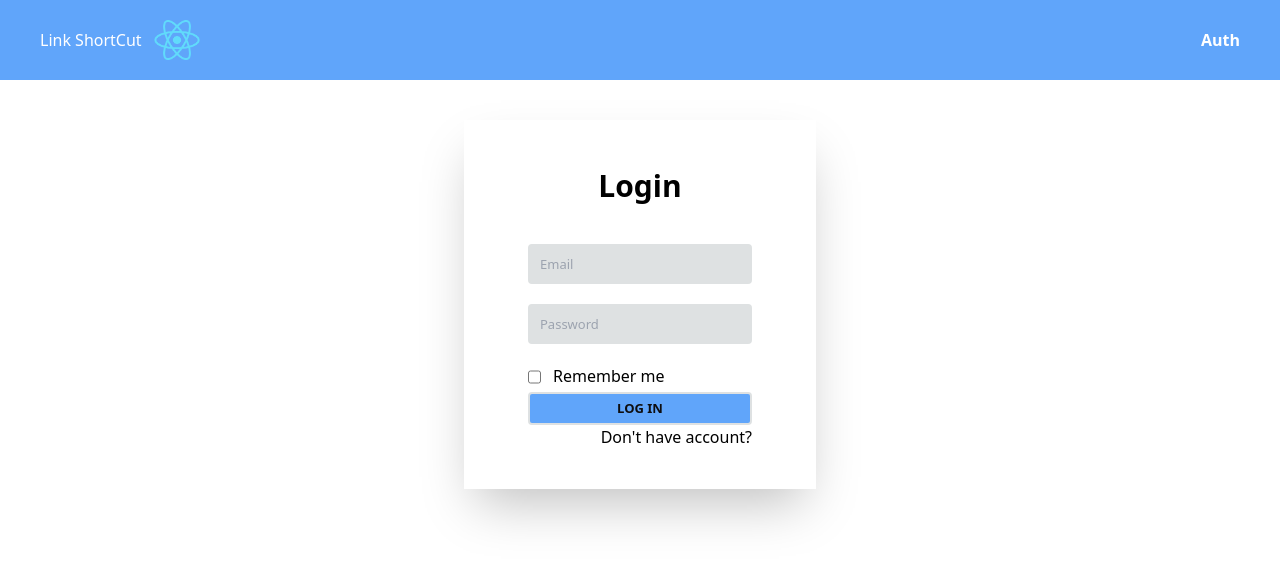
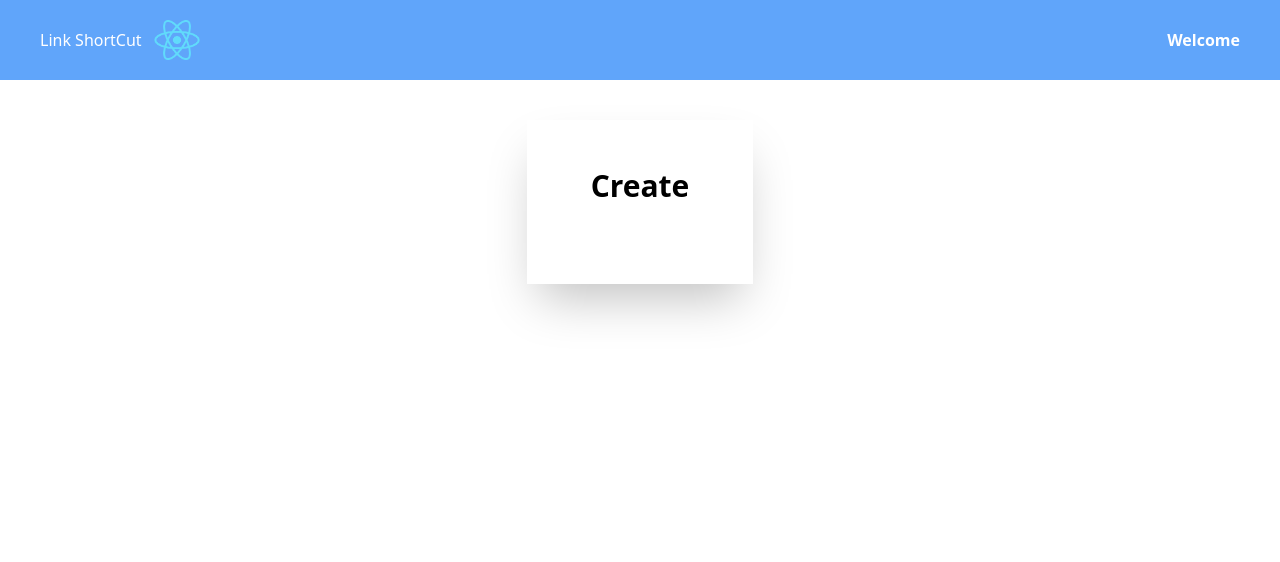
Before and after one commit to maxvol123/LinkShortcut, a React (Create React App) app in the folder client/: page /create in a window 1280 px wide. Before the commit this address led to /. Shown: the top 562 px of the page. Built offline with nearby package versions, Linux system fonts and the light colour scheme.

Commit message:
Add functional setLogin

```diff
--- a/client/src/App.tsx
+++ b/client/src/App.tsx
@@ -1,10 +1,15 @@
-import { useEffect, useState } from "react";
 import { Nav } from "./Nav";
 import { useRoutes } from "./routes";
-import axios from "axios";
+import { Me } from "./hooks/Me";
+import { useState } from "react";
 
 function App() {
-  const routes = useRoutes(false)
+  const [login,setLogin]=useState(false)
+  let routes = useRoutes(login)
+  const promise = Me()
+  promise.then(function (val) {
+    setLogin(true)
+});
   return (
     <div className="App">
       <Nav></Nav>
--- a/client/src/Nav.tsx
+++ b/client/src/Nav.tsx
@@ -1,34 +1,19 @@
 import { useEffect, useState } from "react";
 import icon from "./img/icon.png"
 import axios from "axios";
+import { Me } from "./hooks/Me";
 export function Nav() {
     localStorage.getItem("Token")
     const [username,setName]=useState("")
     const [login,setLogin]=useState(false)
 
-  useEffect(()=>{
-      me()
-      })
-      async function me() {
-        let token = localStorage.getItem("Token")
-
-        if (token) {
-        return axios.get("http://localhost:777/api/auth/me",{
-          headers:{
-            authorization:token!
-          }
-        }).then((res)=>{
-          setName(res.data)
-          console.log(res.data);
-          setLogin(true)
-        })
-        .catch((err)=>{
-            console.log(err);
-            setLogin(false);
-          })
-        }}
-
-    return(
+      const promise= Me()
+      promise.then(function (val) {
+        console.log(val);
+        setLogin(true)
+        setName(val);
+    });
+      return(
         <>
             <div className="py-5 px-10 bg-blue-400 w-full flex center text-white justify-between">
                 <div className="flex">
--- /dev/null
+++ b/client/src/hooks/Me.tsx
@@ -0,0 +1,19 @@
+import axios from "axios"
+    export async function Me() {
+      let token = localStorage.getItem("Token")
+
+      if (token) {
+      return axios.get("http://localhost:777/api/auth/me",{
+        headers:{
+          authorization:token!
+        }
+      }).then((res)=>{
+        console.log(res.data);
+
+        return res.data
+
+      })
+      .catch((err)=>{
+        return
+        })
+      }}
--- a/client/src/pages/CreatePage.tsx
+++ b/client/src/pages/CreatePage.tsx
@@ -1,7 +1,16 @@
+import axios from "axios";
+import { useState } from "react";
+import { notDefoult } from "./NotDefault";
 export const CreatePage=()=>{
+
     return(
-        <div className="">
+        <div className="flex justify-center  pt-5">
+            <div className=" mt-5 flex-col shadow-2xl px-16 py-2 pb-10">
+            <h1 className="text-center text-3xl font-semibold my-10">Create</h1>
+            <form action="" method="post" onSubmit={notDefoult}>
 
+            </form>
+            </div>
         </div>
     )
 }
```
Also changed, not shown: 2 other files (tests, documents, lock files or other folders).
